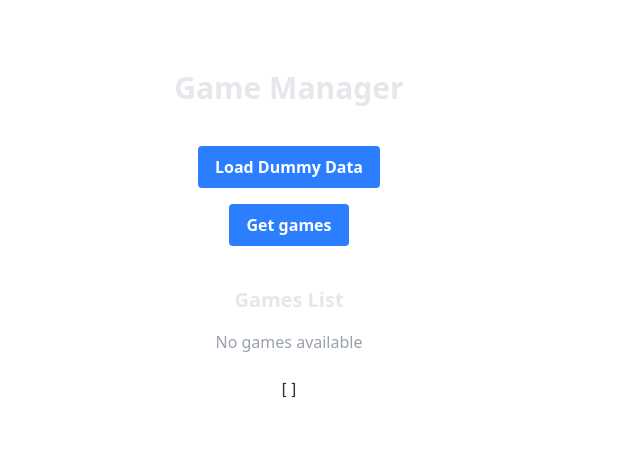
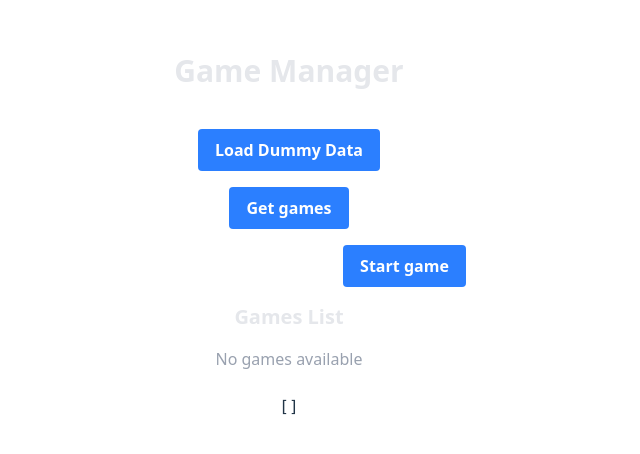
Before and after one commit to ThomasWhittington/Clocktower, a React (Vite) app in the folder Clocktower-UI/: page / in a window 1280 px wide. Shown: the part 164-618 px from the top of the page, without its empty margins (351-991 px from the left). Built offline with nearby package versions, Linux system fonts and the light colour scheme.

Commit message:
Added start game button

```diff
--- a/Clocktower-UI/src/components/features/gameManager/GameManager.tsx
+++ b/Clocktower-UI/src/components/features/gameManager/GameManager.tsx
@@ -18,6 +18,7 @@ function GameManager() {
     const [isLoading, setIsLoading] = useState(false);
     const [games, setGames] = useState([]);
     const [game, setGame] = useState([]);
+    const [gameId, setGameId] = useState('');
     const [hasError, setHasError] = useState(false);
     const [error, setError] = useState('');
 
@@ -52,21 +53,37 @@ function GameManager() {
             .finally(() => setIsLoading(false));
     }
 
-    useEffect(() => {
-        const handleKeyPress = (event: KeyboardEvent) => {
+    const getGame = async (gameId: string) => {
+        clearError();
+        setIsLoading(true);
+        gamesService.getGame(gameId).then(data => setGame(data))
+            .catch((err) => handleError(err))
+            .finally(() => setIsLoading(false));
+    }
+
+    const startGame = async () => {
+        clearError();
+        setIsLoading(true);
+        gamesService.startGame(gameId).then(data => {
+            setGame(data);
+            getGames();
+        })
+            .catch((err) => handleError(err))
+            .finally(() => setIsLoading(false));
+    }
+
+    const handleKeyPress = async (event: KeyboardEvent) => {
         if (event.key === 'a' || event.key === 'A') {
             console.log('A key pressed!');
             const name = prompt("Player name");
             if (name?.trim()) {
                 //TODO add player to current game id
-                    clearError();
-                    setIsLoading(true);
-                    gamesService.getGame(name).then(data => setGame(data))
-                        .catch((err) => handleError(err))
-                        .finally(() => setIsLoading(false));
+                await getGame(name)
             }
         }
     };
+
+    useEffect(() => {
         globalThis.addEventListener('keydown', handleKeyPress);
         return () => {
             globalThis.removeEventListener('keydown', handleKeyPress);
@@ -111,14 +128,21 @@ function GameManager() {
                         </button>
                         <br/>
                         <input
-                            type="text"
-                            className={styles.input}/>
+                            value={gameId}
+                            onChange={e => setGameId(e.target.value)}
+                        />
+                        <button
+                            onClick={startGame}
+                            className={styles.button}>
+                            Start game
+                        </button>
 
                         <GameList
                             games={games}/>
                         <br/>
 
                         <pre>{JSON.stringify(game, null, 2)}</pre>
+
 
                     </>)
             }
--- a/Clocktower-UI/src/services/gamesService.ts
+++ b/Clocktower-UI/src/services/gamesService.ts
@@ -18,8 +18,20 @@ async function loadDummyData() {
     return result.data;
 }
 
+async function startGame(id: string) {
+    const result = await axios.post(`${endpoint}/${id}/start`);
+    if (result.status === 201) {
+        return result.data;
+    } else {
+        console.error(result)
+    }
+
+    return result.data;
+}
+
 export const gamesService = {
     getGame,
     getGames,
-    loadDummyData
+    loadDummyData,
+    startGame
 }
```
Lines whose indentation alone changed are shown as unchanged.
